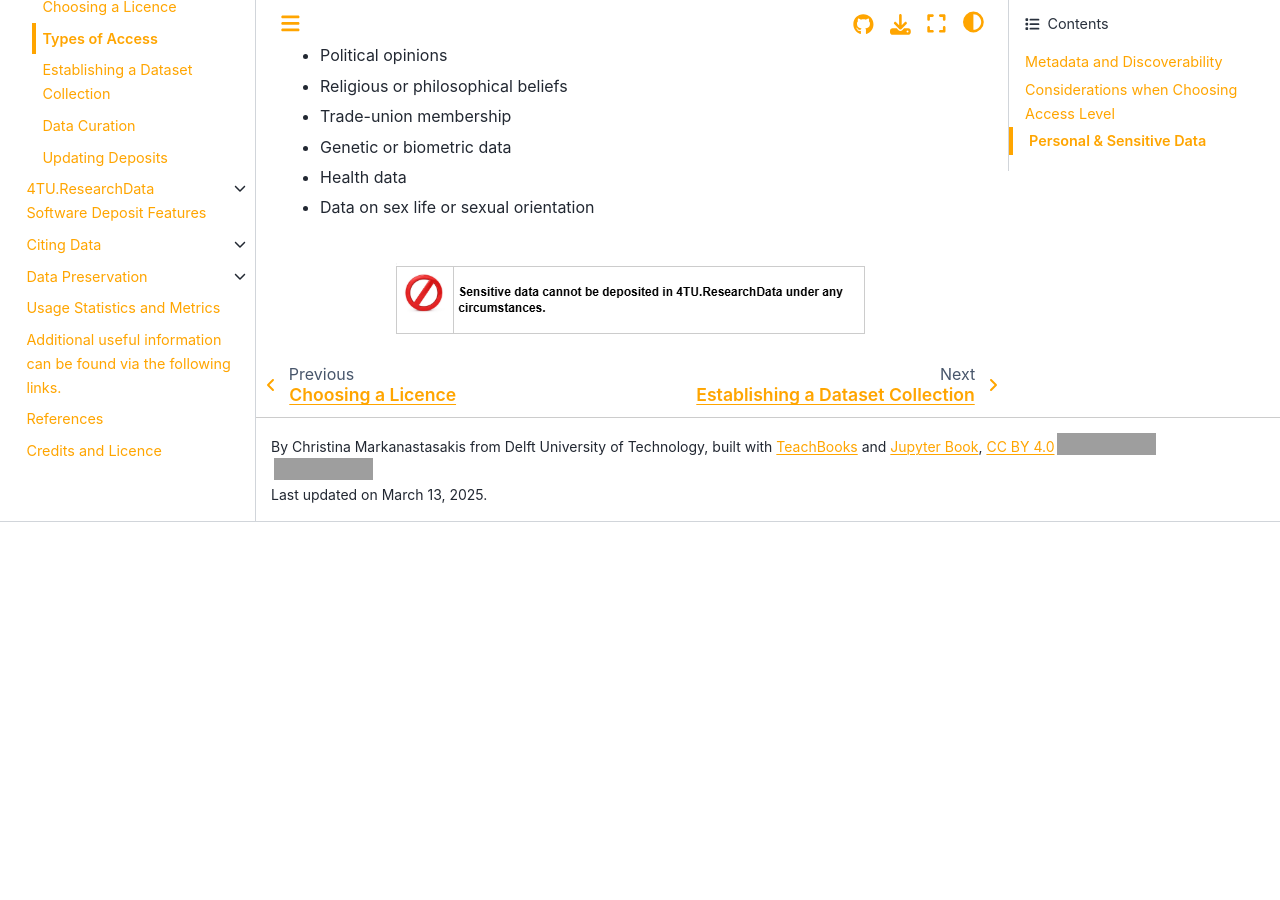
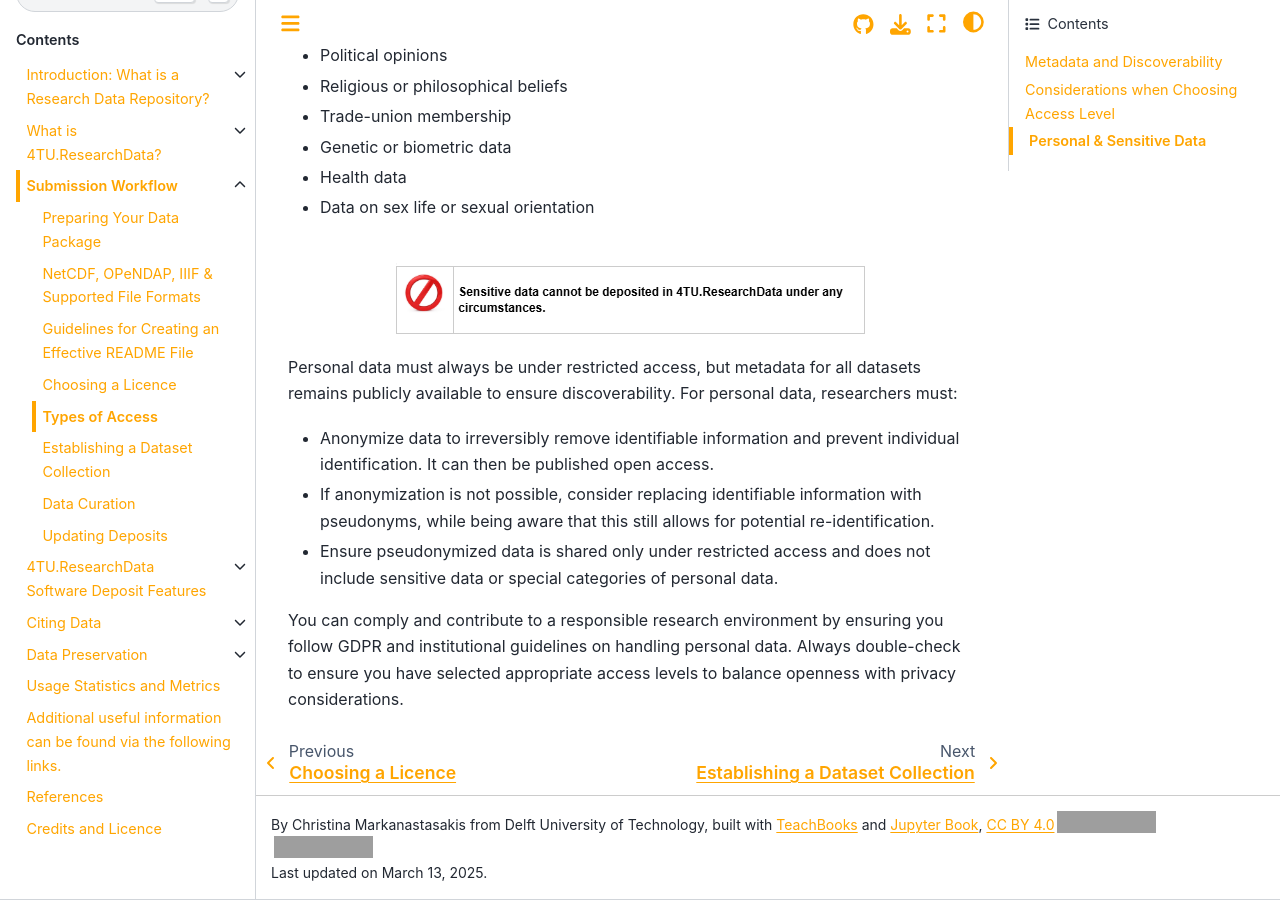
Before and after one commit to TUDelft-books/FAIR4TU_Submission_Help, a Jupyter Book: the page built from book/submission_workflow/setting_access_levels.md, in a window 1280 px wide and 900 px high, scrolled down 2547 px. Built offline with Jupyter Book 1.0.4 settings and Sphinx 7.4.7 and the Sphinx Book theme 1.1.4, drawn with Linux system fonts in a browser that asks for light colours; pages that are not in the unit, such as notebooks, are missing from menus; comment, search, counter and statistics services are not loaded; before the commit the page ends 3069 px from its top, so only the background shows below that; grey boxes are pictures that could not be loaded.

Commit message:
Update setting_access_levels.md

```diff
--- a/book/submission_workflow/setting_access_levels.md
+++ b/book/submission_workflow/setting_access_levels.md
@@ -73,3 +73,11 @@ Sensitive data is a [GDPR](https://gdpr.eu/)-defined subcategory of personal dat
 ![alt text](no_sensitive_data_in_4tu.png)
 
 </center>
+
+Personal data must always be under restricted access, but metadata for all datasets remains publicly available to ensure discoverability.
+For personal data, researchers must:
+* Anonymize data to irreversibly remove identifiable information and prevent individual identification. It can then be published open access.
+* If anonymization is not possible, consider replacing identifiable information with pseudonyms, while being aware that this still allows for potential re-identification.
+* Ensure pseudonymized data is shared only under restricted access and does not include sensitive data or special categories of personal data.
+
+You can comply and contribute to a responsible research environment by ensuring you follow GDPR and institutional guidelines on handling personal data. Always double-check to ensure you have selected appropriate access levels to balance openness with privacy considerations.
```
